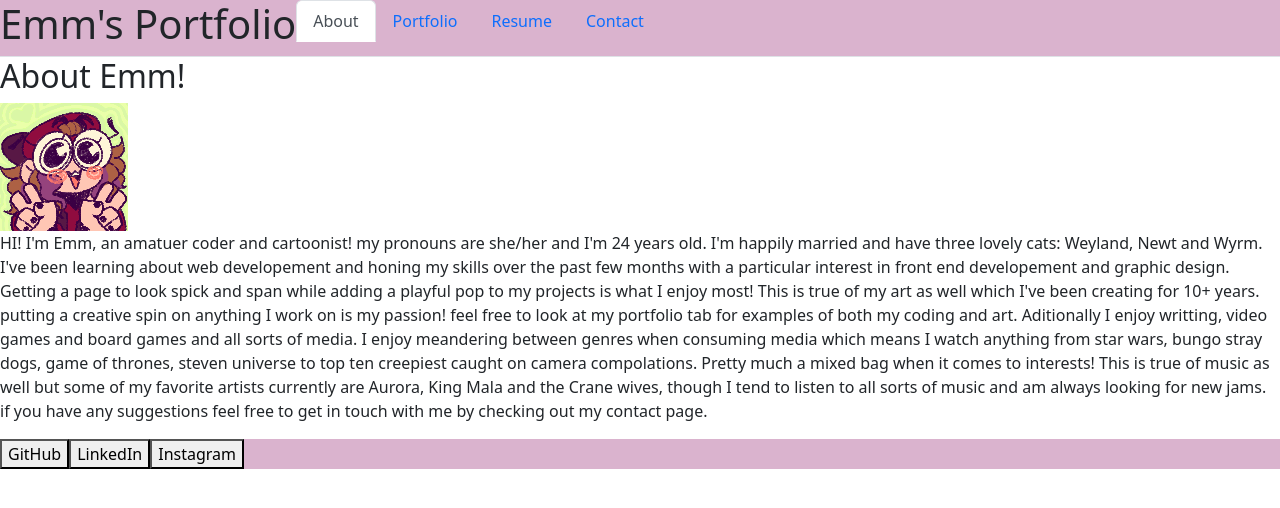
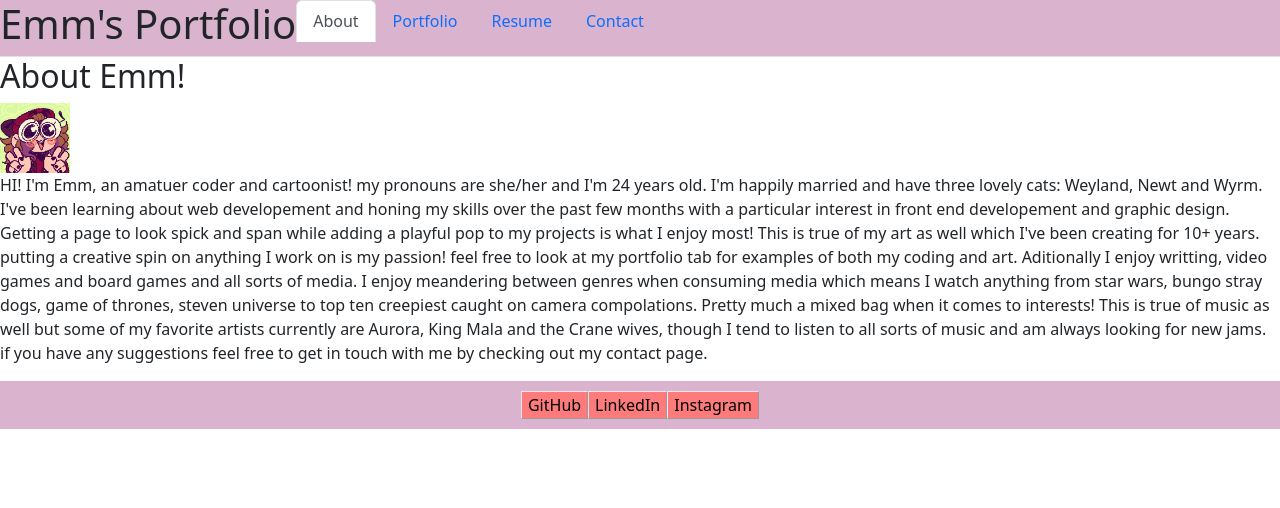
Before and after one commit to EMMWIMM/emmsReactPortfolio, a React (Create React App) app: page / in a window 1280 px wide. Shown: the top 508 px of the page. Built offline with nearby package versions, Linux system fonts and the light colour scheme.

Commit message:
added more styling working on flexboxstuffs

```diff
--- a/src/App.css
+++ b/src/App.css
@@ -13,12 +13,19 @@
 
 body{
   background-color: var(--pwdPink);
-  flex: auto;
+  display: flex;
+  /* position: fixed; */
+  /* top:0;
+  bottom:0;
+  left:0;
+  right:0;
+  /* flex: auto; */
   flex-wrap: wrap;
   justify-content: center;
 }
 .main{
   background-color: var(--Pink);
+  display: flex;
   flex: auto;
   flex-wrap: wrap;
   justify-content: center;
@@ -30,35 +37,90 @@ body{
   border-radius: 10px;
 }
 
-.crdStyle{
-  background-color: var(--lightGreen);
+.card{
   width: 40%;
   border-style: solid;
   border-color: var(--green);
   border-width: 5px;
   border-radius: 5px;
-  justify-content: space-between;
   margin: 10px;
+  background-color: var(--lightGreen);
 }
 
 .nav{
   background-color: var(--lightPurple);
+  width: 100%;
 }
 
-.btn{
+button{
   background-color: var(--pink);
   border-color: var(--pwdPink);
+  border-radius: 10px;
+  border-width: 1px;
+  justify-content: center;
+  justify-content: space-between;
 }
 
 .footer{
   background-color: var(--lightPurple);
-  justify-content: flex-end;
+ display: flex;
+  justify-content: center;
+  align-items: flex-end;
+  align-items: stretch;
+  height: auto;
+  padding-top: 10px;
+  padding-bottom: 10px;
+  width: 100%;
 }
 
 .formStyle{
   background-color: #581845;
+  color: var(--offWhite);
+  width: 70%;
 }
 .btn-primary{
   background-color: var(--pink);
   border-color: var(--pwdPink);
 }
+.contactBtn{
+  background-color: var(--lightGreen);
+  border-color: var(--green);
+  border-radius: 5px;
+  border-width: 1px;
+}
+
+.cards{
+  display: flex;
+  justify-content: center;
+  flex-wrap: wrap;
+  justify-content: space-between;
+  flex-direction: row;
+  flex-flow: wrap;
+  flex-grow: 2;
+}
+
+.resumeBtn{
+  display: flex;
+  justify-content: center;
+  /* align-items: center; */
+  height: 100%;
+  padding: 200px;
+}
+.btn{
+  justify-content: center;
+}
+
+
+
+.about{
+  display: flex;
+  flex-direction: column;
+  justify-content: center;
+
+}
+
+.emmIcon{
+  height: 70px;
+  width: 70px;
+  justify-content: center;
+}
--- a/src/components/pages/About.js
+++ b/src/components/pages/About.js
@@ -3,9 +3,9 @@ import React from 'react';
 
 export default function About() {
   return (
-    <div>
+    <div className='about'>
       <h2>About Emm!</h2>
-      <img src = './icon.PNG' alt = 'a cartoony emm giving double peace signs' />
+      <img src = './icon.PNG' alt = 'a cartoony emm giving double peace signs' className='emmIcon' />
       <p>
 
     HI! I'm Emm, an amatuer coder and cartoonist! my pronouns are she/her and I'm 24 years old. I'm happily married and have three lovely cats: Weyland, Newt and Wyrm. I've been learning about web developement and honing my skills over the past few months with a particular interest in front end developement and graphic design.
--- a/src/components/pages/Portfolio.js
+++ b/src/components/pages/Portfolio.js
@@ -7,7 +7,7 @@ import Card from 'react-bootstrap/Card';
 
 function Portfolio() {
   return (
-    <div>
+    <div className="cards">
 
       <div className="container">
         <div className="card crdStyle" >
```
